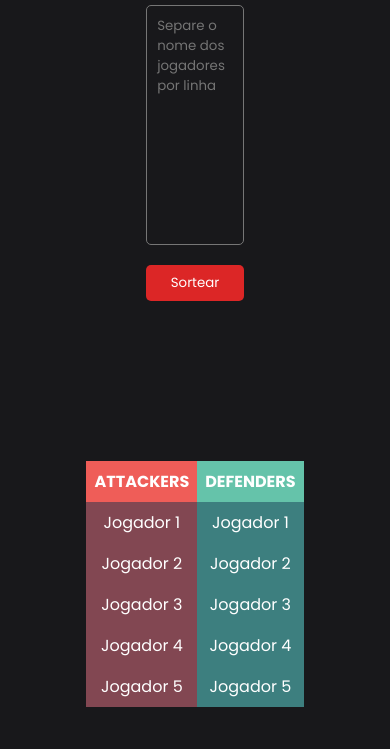
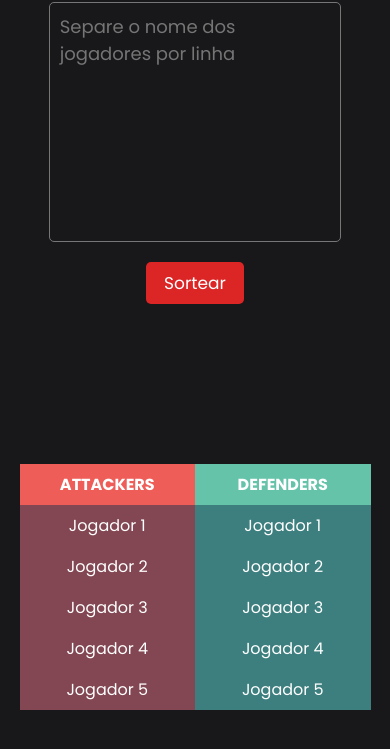
Before and after one commit to Filipuci/MapDraft.GG, a plain HTML site: page index.html in a window 390 px wide. Shown: the part 95-844 px from the top of the page. Drawn offline with Linux system fonts and the light colour scheme.

Commit message:
adding responsivity

```diff
--- a/style.css
+++ b/style.css
@@ -88,3 +88,27 @@ body {
 .player-defense {
   background-color: var(--teal-600);
 }
+
+@media (max-width: 669px) {
+
+  #randomizer-area {
+    width: 75%;
+    font-size: 18px;
+  }
+
+  #randomizer-button {
+    font-size: 17px;
+  }
+
+  .teammate-table {
+    width: 90%;
+  }
+
+  .teammate-table td {
+    max-width: 150px;
+    overflow: hidden;
+    text-overflow: ellipsis;
+    white-space: nowrap;
+  }
+
+}
```
